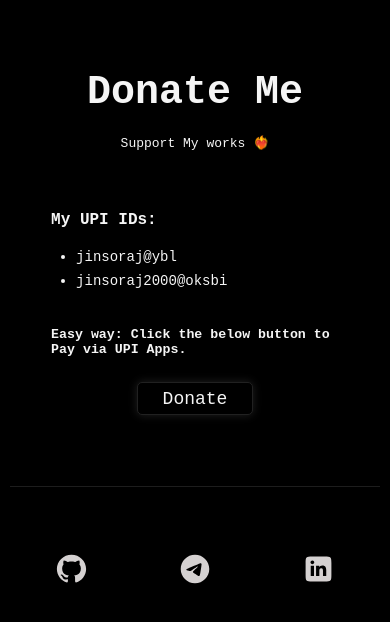
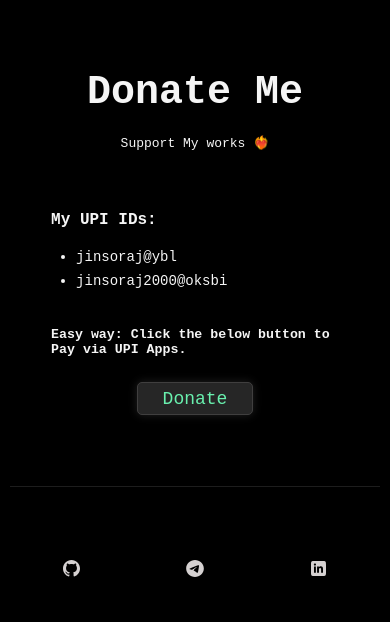
Before and after one commit to JinsoRaj/Donate, a plain HTML site: page index.html in a window 390 px wide. Drawn offline with Linux system fonts and the light colour scheme; a web font is replaced by a local one.

Commit message:
button , footer styles. upi notes.

```diff
--- a/index.html
+++ b/index.html
@@ -29,7 +29,7 @@
 
                     <h5 style="padding-bottom: 25px;">Easy way: Click the below button to Pay via UPI Apps.</h5>
                     <div class="button-div">
-                        <a href="upi://pay?pa=jinsoraj@ybl&pn=PersonalNote&tn=TransactionNote&cu=INR">Donate</a>
+                        <a href="upi://pay?pa=jinsoraj@ybl&pn=JinsoRaj&tn=JioSaavnRobot&cu=INR">Donate</a>
                     </div>
                 </div>
         </main>
--- a/static/css/footer.css
+++ b/static/css/footer.css
@@ -21,10 +21,6 @@ footer:hover
     height: 5vh;
 }
 
-.codecell-img
-{
-    height: 10vh;
-}
 
 @keyframes fade
 {
@@ -55,4 +51,8 @@ footer:hover
     {
         opacity: 0.9;
     }
+    .social-media-img
+    {
+        height: 3vh;
+    }
 }
--- a/static/css/main.css
+++ b/static/css/main.css
@@ -50,12 +50,12 @@ li{
     padding: 2%;
     width: 40%;
     border: 1px solid;
-    border-color: #212121;
+    border-color: #403f3f;
     border-radius: 5px;
     font-family: inherit;
     font-size: 18px;
-    background-color: black;
-    color: inherit;
+    background-color: #262626;
+    color: #69f0ae;
     box-shadow: 0 0 10px #212121;
     text-align: center;
 }
@@ -63,7 +63,7 @@ li{
 .button-div a:hover
 {
     background-color: #424242;
-    color: #69f0ae;
+    color: #6ef5b3;
     cursor: pointer;
 }
 
```
